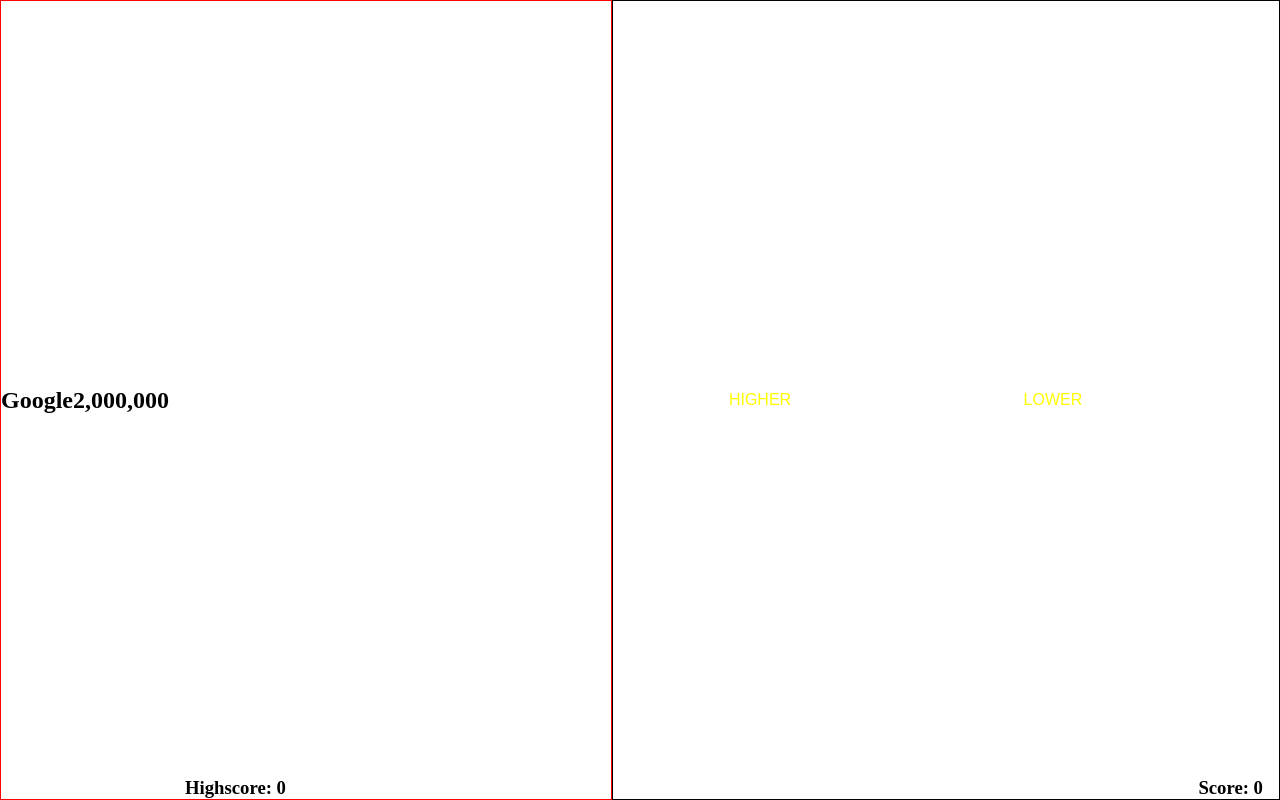
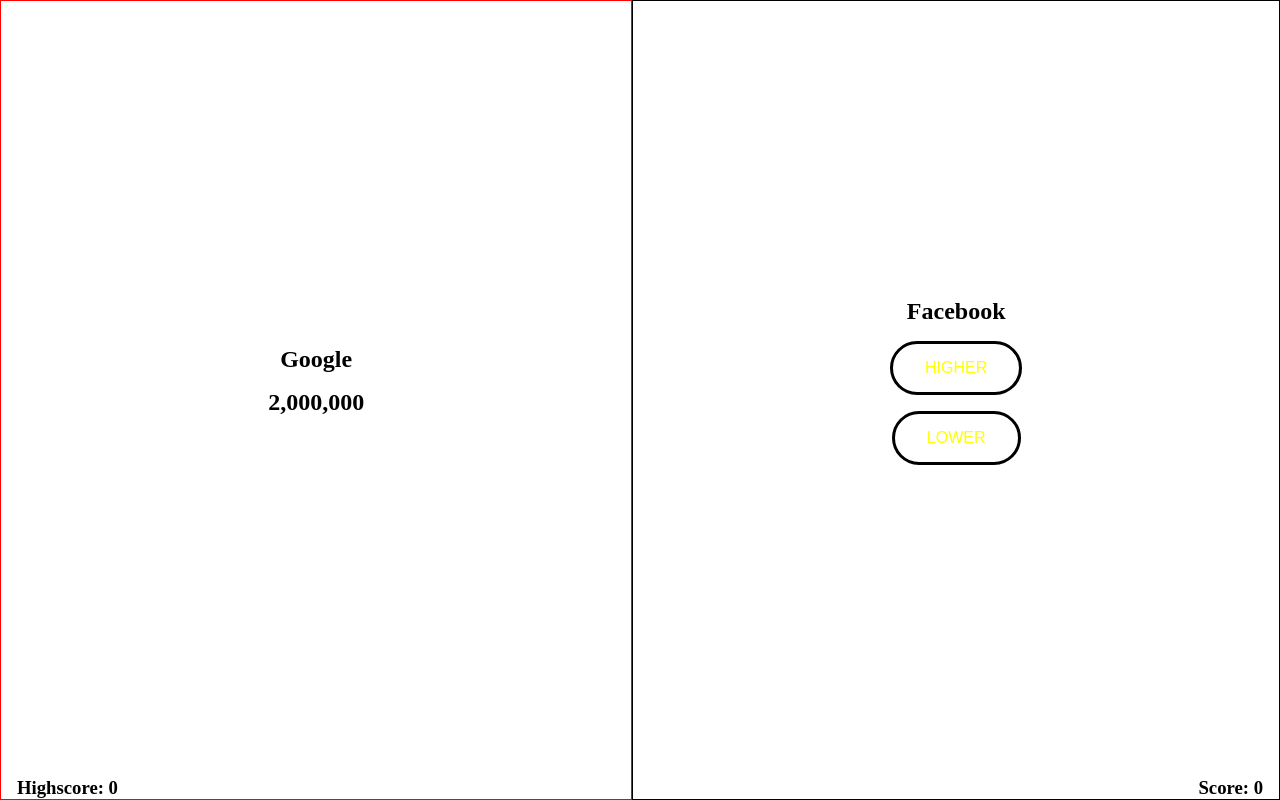
Before and after one commit to viktor-soderborg-nti-johanneberg/slutprojekt-vt22, a Svelte app: page / in a window 1280 px wide. Built offline with nearby package versions, Linux system fonts and the light colour scheme; no server answers.

Commit message:
fix layout

```diff
--- a/src/App.svelte
+++ b/src/App.svelte
@@ -12,8 +12,6 @@
       console.log(resp)
 
       let data = await resp.json();
-
-      console.log(data)
 
       return data
     } catch (error) {
@@ -32,7 +30,8 @@
     <h3>Highscore: {highscore}</h3>
   </section>
   <section id="opt2">
-    <button>Higher</button>
+    <h1>Facebook</h1> <!-- temp name -->
+    <button id="top">Higher</button>
     <button>Lower</button>
     <h3>Score: {score}</h3>
   </section>
@@ -40,7 +39,15 @@
 
 <style lang="scss">
 
-  $color: red;
+  $margin: 1rem;
+
+  @mixin center {
+    display: flex;
+    align-items: center;
+    justify-content: center;
+    flex-direction: column;
+    gap: 1rem;
+  }
 
   main {
     min-height: 100vh;
@@ -54,45 +61,53 @@
   #opt1 {
     border: 1px solid red;
     grid-area: opt1;
-    display: flex;
-    align-items: center;
+    @include center;
   }
 
   #opt2 {
     border: 1px solid black;
     grid-area: opt2;
-    display: flex;
-    align-items: center;
+    @include center;
     // background-image: url("http://api.higherlowergame.com/_client/images/general/builder.jpg");
     // overflow: hidden;
     // background-size: cover;
   }
 
   #opt1 h3 {
-    margin-left: 1rem;
+    margin-left: $margin;
+    margin-right: auto;
   }
 
   #opt2 h3 {
-    margin-right: 1rem;
+    margin-right: $margin;
+    margin-left: auto;
   }
 
   #opt1 h3, #opt2 h3 {
     align-self: flex-end;
+    margin-top: auto;
   }
 
   #opt2 button {
     transition: all .5s ease;
-    border: 3px solid white;
+    border: 3px solid black;
     color: yellow;
     padding: 15px 32px;
     text-align: center;
     text-decoration: none;
     font-size: 16px;
-    margin: 0 auto;
     cursor: pointer;
     border-radius: 2rem;
     text-transform: uppercase;
     background-color : transparent;
   }
 
+  #opt2 h1 {
+    margin-top: auto;
+  }
+
+  #opt1 h1{
+    margin-top: auto;
+  }
+
 </style>
```
